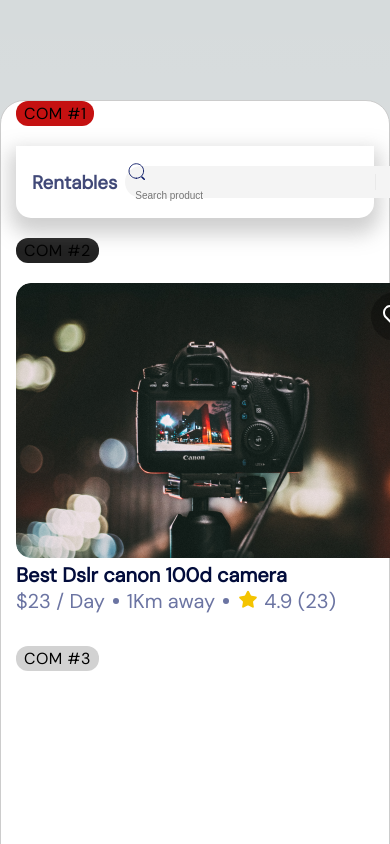
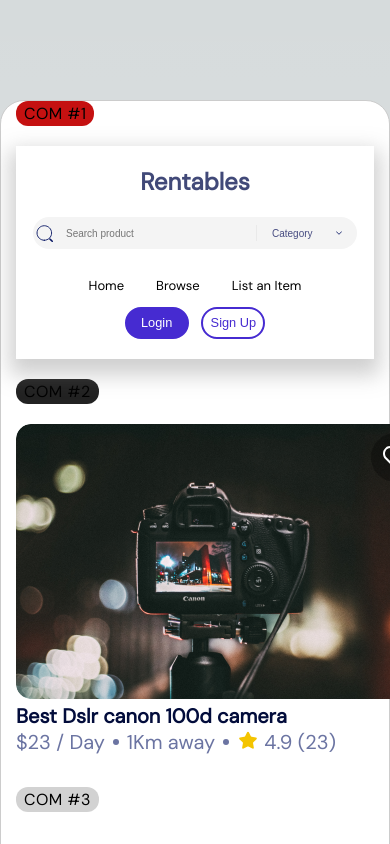
Before and after one commit to EdAncerys/component-lib, a Next.js app: page / in a window 390 px wide. Shown: the top 844 px of the page. Built offline with nearby package versions, Linux system fonts and the light colour scheme.

Commit message:
added responsiveness for header component

```diff
--- a/app/components/Header/styles.ts
+++ b/app/components/Header/styles.ts
@@ -18,17 +18,34 @@
   padding: 0 1em;
   justify-content: space-between;
   border-radius: 0 0 15px 15px;
+
+  @media (max-width: 768px) {
+    flex-direction: column;
+    align-items: center;
+    padding: 0.5em;
+    border-radius: 0;
+  }
 `
 
 export const HeaderTitle = styled.h3`
   color: #414978;
   cursor: pointer;
+
+  @media (max-width: 768px) {
+    font-size: 1.5em;
+    margin: 0.5em 0;
+  }
 `
 
 export const NavBar = styled.div`
   display: flex;
   flex-direction: row;
   cursor: pointer;
+
+  @media (max-width: 768px) {
+    flex-direction: column;
+    align-items: center;
+  }
 `
 
 // nav link lists
@@ -39,6 +56,12 @@
   justify-content: flex-end;
   gap: 2em;
   width: 15em;
+
+  @media (max-width: 768px) {
+    justify-content: center;
+    width: 100%;
+    margin: 1em 0 0;
+  }
 `
 
 export const NavList = styled.li`
@@ -51,12 +74,21 @@
   width: 5em;
   margin: 0 auto;
   text-align: center;
+
+  @media (max-width: 768px) {
+    width: 100%;
+    padding: 0.5em 0;
+    text-align: left;
+  }
 `
 
 // Login and sign up buttons
 export const NavButtonsWrapper = styled.div`
   display: flex;
   margin: 0em 1em;
+
+  @media (max-width: 768px) {
+  }
 `
 
 export const NavButtons = styled.button<ButonProps>`
@@ -75,6 +107,12 @@
   p {
     font-size: small;
     width: 5em;
+  }
+
+  @media (max-width: 768px) {
+    width: 5em;
+    padding: 0.5em;
+    font-size: 0.8rem;
   }
 
   :hover {
@@ -116,6 +154,10 @@
   width: 25em;
   background-color: transparent;
   padding: 0 10px;
+
+  @media (max-width: 768px) {
+    width: 20em;
+  }
 `
 
 export const Divider = styled.div`
@@ -157,6 +199,11 @@
   padding: 0;
   list-style: none;
   overflow: hidden;
+
+  @media (max-width: 768px) {
+    top: 6.6em;
+    left: 60vw;
+  }
 `
 
 export const DropdownMenuItem = styled.li`
```
